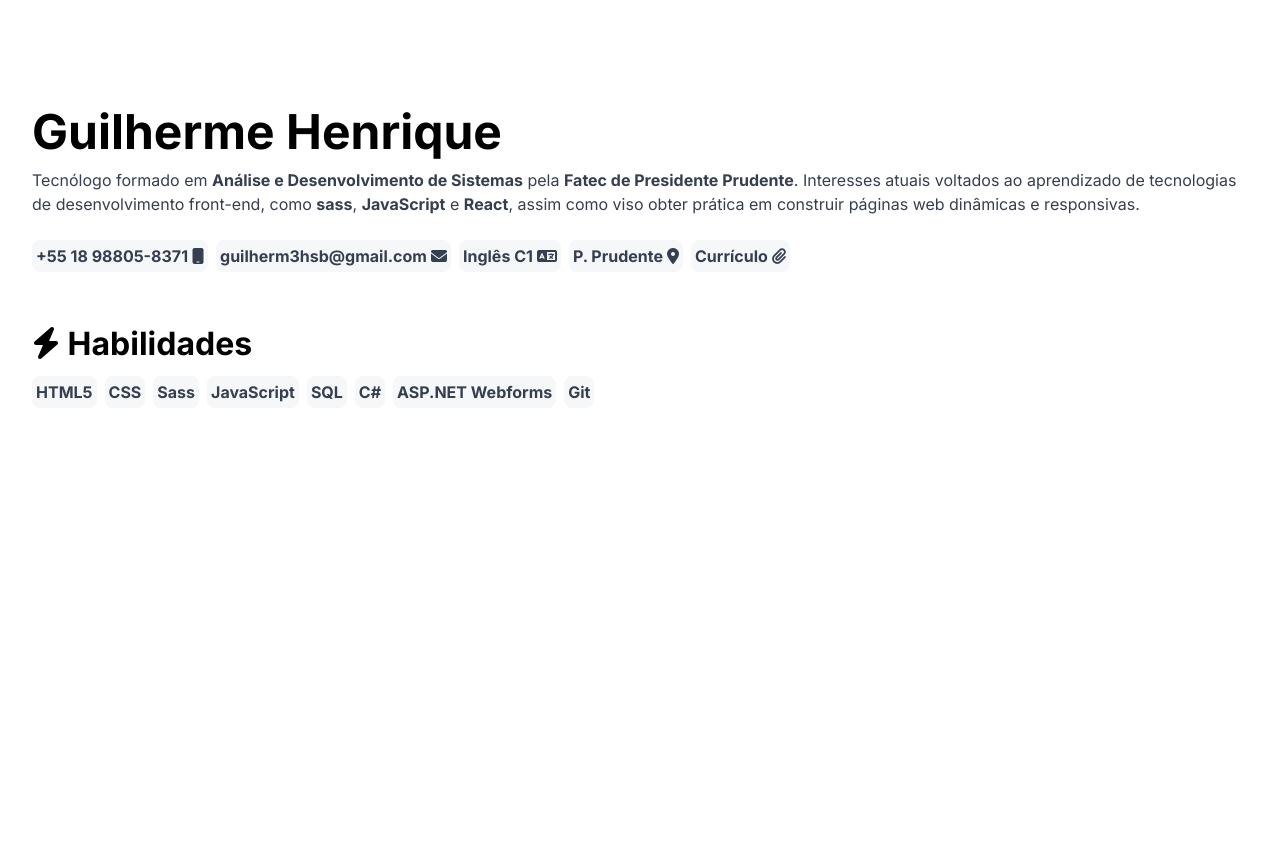
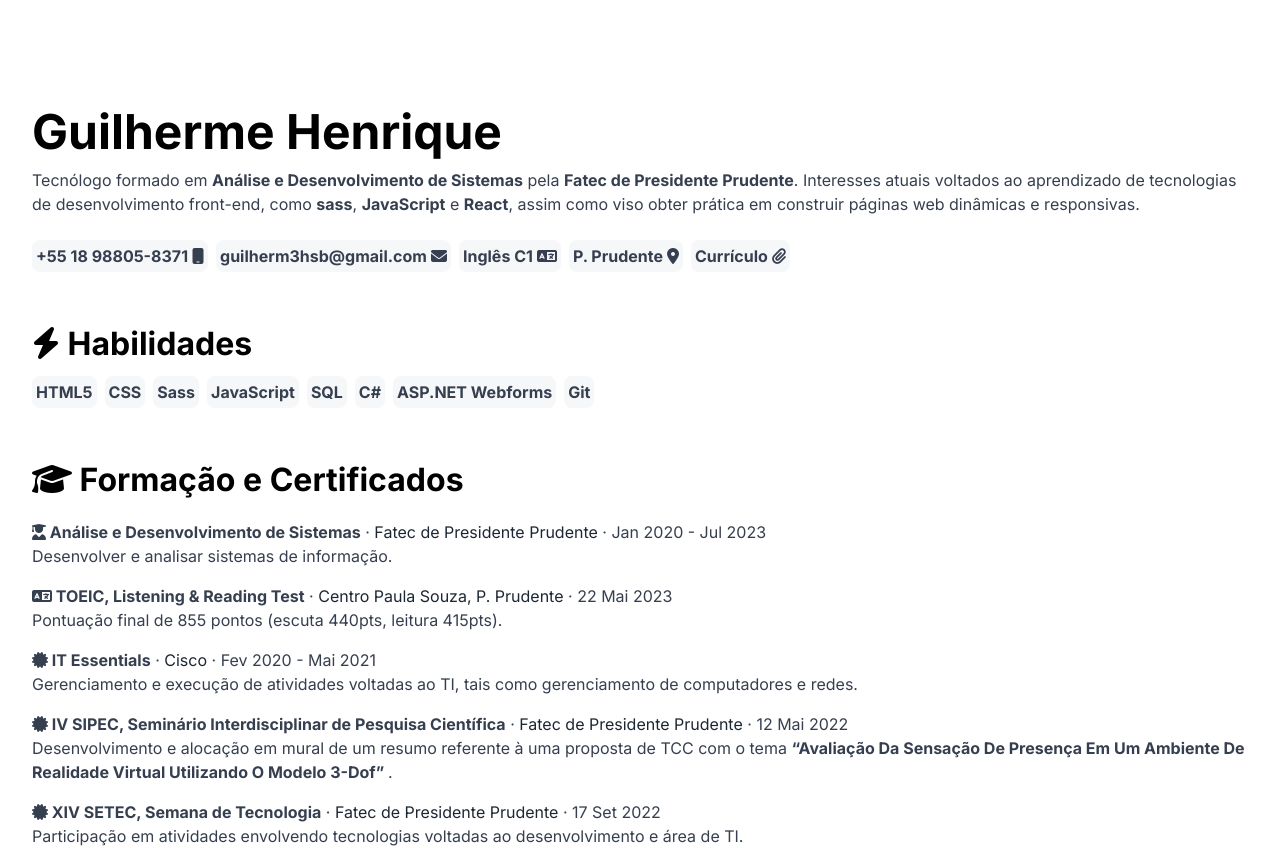
Before and after one commit to guilherm-hsbe/Portfolio, a plain HTML site: page index.html in a window 1280 px wide. Before the commit the page ends 800 px from the top, so only its background shows below. Drawn offline with Linux system fonts and the light colour scheme.

Commit message:
feat(index): Adiciona seção de educação e certificados

```diff
--- a/index.html
+++ b/index.html
@@ -88,6 +88,82 @@
                 </div>
             </div>
         </section>
+
+        <!-- education -->
+        <section class="has-mt-12">
+            <div class="has-size-5 has-weight-bold has-text-black">
+                <i class="fa-solid fa-graduation-cap"></i>
+                <span>Formação e Certificados</span>
+            </div>
+
+            <!-- fatec -->
+            <div class="has-mt-4">
+                <div>
+                    <b><i class="fa-solid fa-user-graduate"></i>
+                        Análise e Desenvolvimento de Sistemas</b>
+                    <span>·</span>
+                    <span class="has-text-dark">Fatec de Presidente Prudente</span>
+                    <span>·</span>
+                    <span>Jan 2020 - Jul 2023</span>
+                </div>
+                <div>Desenvolver e analisar sistemas de informação.</div>
+            </div>
+
+            <!-- toeic -->
+            <div class="has-mt-4">
+                <div>
+                    <b><i class="fa-solid fa-language"></i>
+                        TOEIC, Listening & Reading Test</b>
+                    <span>·</span>
+                    <span class="has-text-dark">Centro Paula Souza, P. Prudente</span>
+                    <span>·</span>
+                    <span>22 Mai 2023</span>
+                </div>
+                <div>Pontuação final de 855 pontos (escuta 440pts, leitura 415pts).</div>
+            </div>
+
+            <!-- it-essentials -->
+            <div class="has-mt-4">
+                <div>
+                    <b><i class="fa-solid fa-certificate"></i>
+                        IT Essentials</b>
+                    <span>·</span>
+                    <span class="has-text-dark">Cisco</span>
+                    <span>·</span>
+                    <span>Fev 2020 - Mai 2021</span>
+                </div>
+                <div>Gerenciamento e execução de atividades voltadas ao TI, tais como gerenciamento de computadores e redes.</div>
+            </div>
+
+            <!-- iv-sipec -->
+            <div class="has-mt-4">
+                <div>
+                    <b><i class="fa-solid fa-certificate"></i>
+                        IV SIPEC, Seminário Interdisciplinar de Pesquisa Científica</b>
+                    <span>·</span>
+                    <span class="has-text-dark">Fatec de Presidente Prudente</span>
+                    <span>·</span>
+                    <span>12 Mai 2022</span>
+                </div>
+                <div>Desenvolvimento e alocação em mural de um resumo referente à uma proposta de TCC com o tema <b>
+                        “Avaliação Da Sensação
+                        De Presença Em Um Ambiente De Realidade Virtual Utilizando O Modelo 3-Dof”
+                    </b>.</div>
+            </div>
+
+            <!-- iv-sipec -->
+            <div class="has-mt-4">
+                <div>
+                    <b><i class="fa-solid fa-certificate"></i>
+                        XIV SETEC, Semana de Tecnologia</b>
+                    <span>·</span>
+                    <span class="has-text-dark">Fatec de Presidente Prudente</span>
+                    <span>·</span>
+                    <span>17 Set 2022</span>
+                </div>
+                <div>Participação em atividades envolvendo tecnologias voltadas ao desenvolvimento e área de TI.</div>
+            </div>
+        </section>
     </main>
 
     <script src="https://kit.fontawesome.com/f8b51f3b83.js" crossorigin="anonymous"></script>
```
